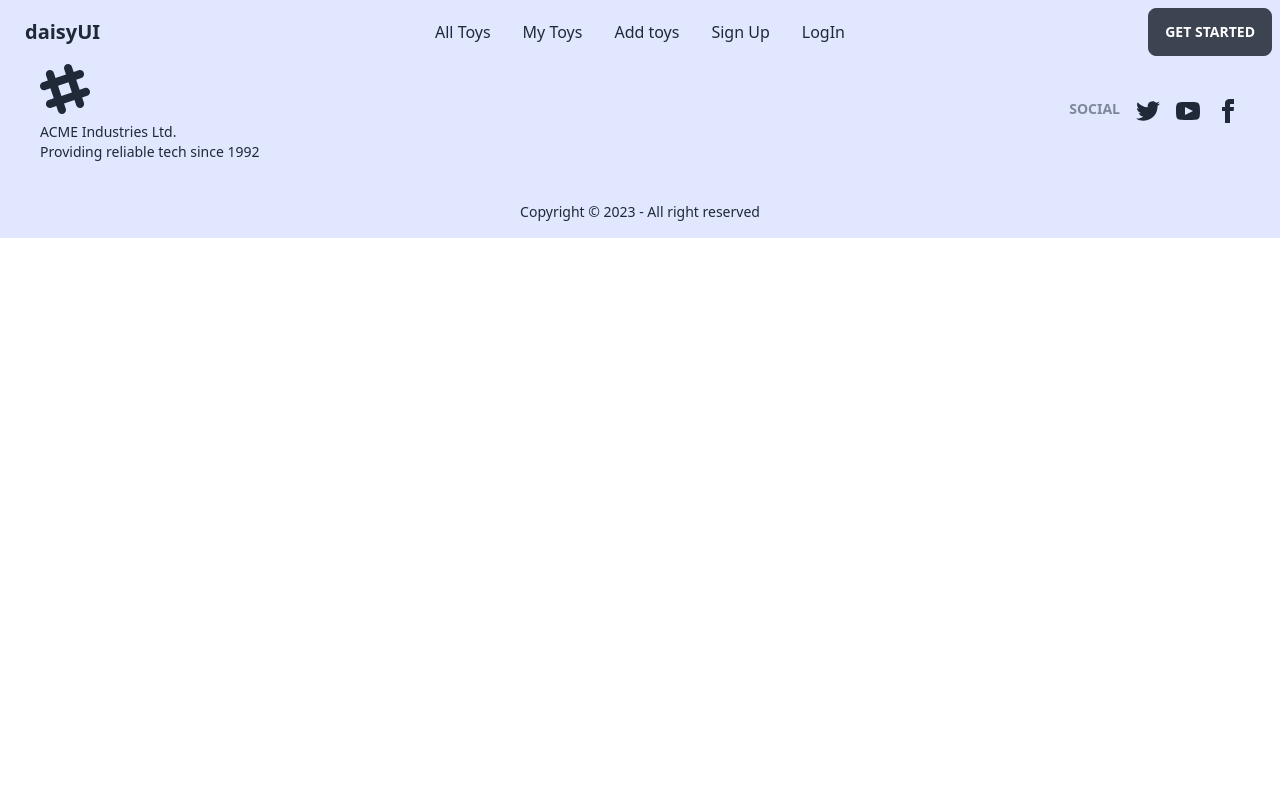
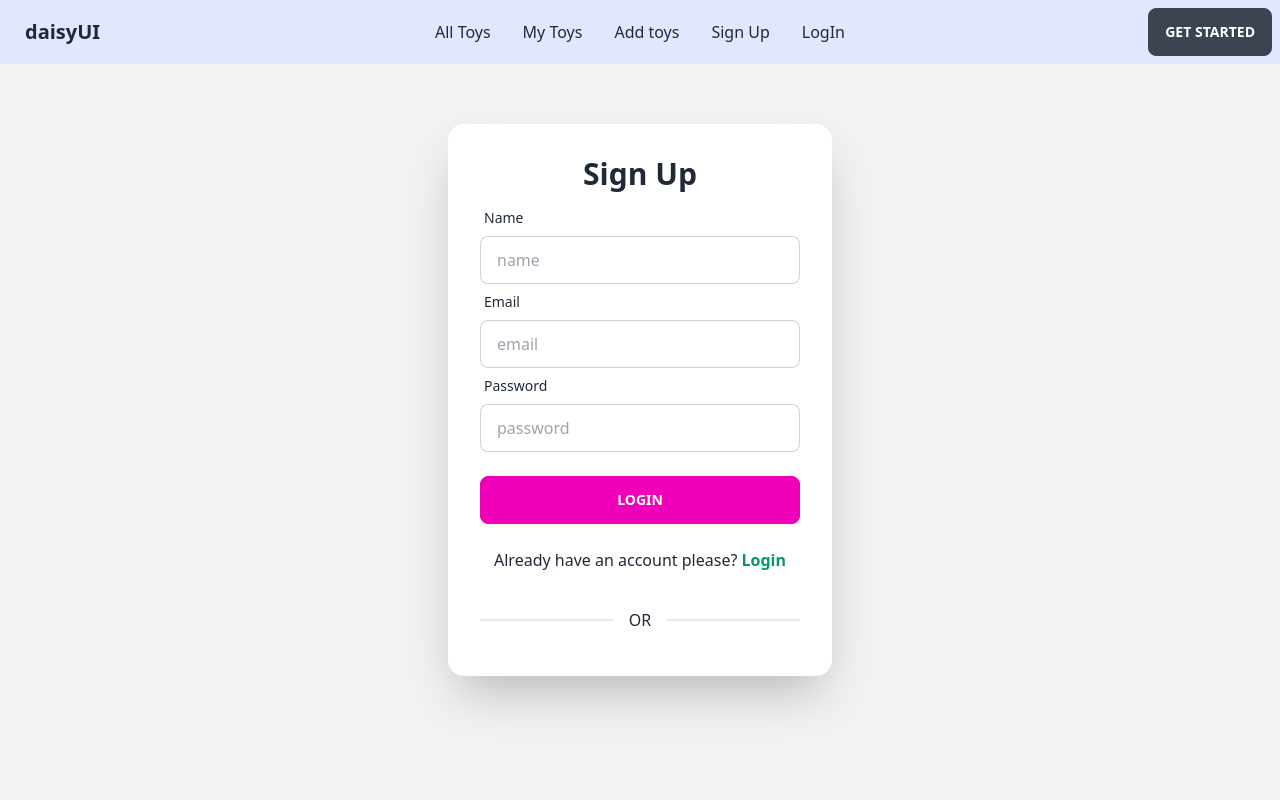
Before and after one commit to Iqubal905/toys-marketplace-client, a React (Vite) app: page /signup in a window 1280 px wide. Shown: the top 800 px of the page. Built offline with nearby package versions, Linux system fonts and the light colour scheme.

Commit message:
signin-login psge add

```diff
--- a/src/pages/Login/Login.jsx
+++ b/src/pages/Login/Login.jsx
@@ -1,10 +1,50 @@
 import React from 'react';
+import { Link } from 'react-router-dom';
 
 const Login = () => {
+
+
+
+    const handleLogin = (event)=>{
+        event.preventDefault()
+        const form = event.target
+        const email = form.email.value
+        const password = form.password.value
+        console.log(email, password);
+    }
+
+
+
     return (
-        <div>
-            <h2>login</h2>
+        <div className="hero min-h-screen bg-base-200">
+
+            <div className="card flex-shrink-0 w-full max-w-sm shadow-2xl bg-base-100">
+                <div className="card-body">
+                    <h1 className="text-3xl text-center font-bold">Login</h1>
+                <form onSubmit={handleLogin}>
+                        <div className="form-control">
+                            <label className="label">
+                                <span className="label-text">Email</span>
+                            </label>
+                            <input type="text" name='email' placeholder="email" className="input input-bordered" />
+                        </div>
+                        <div className="form-control">
+                            <label className="label">
+                                <span className="label-text">Password</span>
+                            </label>
+                            <input type="text" name='password' placeholder="password" className="input input-bordered" />
+
+                        </div>
+                        <div className="form-control mt-6">
+                            <input className="btn btn-secondary" type="submit" value="Login" />
+                        </div>
+                    </form>
+                    <p className='my-4 text-center'>If you are not register please <Link className=' text-emerald-600 font-bold link link-hover' to="/signup">Sign Up</Link> </p>
+
+                </div>
+            </div>
         </div>
+
     );
 };
 
--- a/src/pages/SignUp/SignUp.jsx
+++ b/src/pages/SignUp/SignUp.jsx
@@ -1,9 +1,56 @@
 import React from 'react';
+import { Link } from 'react-router-dom';
 
 const SignUp = () => {
+
+
+    const handleSignup = (event)=>{
+        event.preventDefault()
+        const form = event.target
+        const name = form.name.value
+        const email = form.email.value
+        const password =form.password.value
+
+        console.log(name, email, password);
+    }
+
     return (
         <div>
-            <h2>SignUp</h2>
+           <div className="hero min-h-screen bg-base-200">
+
+      <div className="card flex-shrink-0 w-full max-w-sm shadow-2xl bg-base-100">
+          <div className="card-body">
+              <h1 className="text-3xl text-center font-bold">Sign Up</h1>
+          <form onSubmit={handleSignup}>
+                  <div className="form-control">
+                      <label className="label">
+                          <span className="label-text">Name</span>
+                      </label>
+                      <input type="text" name='name' placeholder="name" className="input input-bordered" />
+                  </div>
+                  <div className="form-control">
+                      <label className="label">
+                          <span className="label-text">Email</span>
+                      </label>
+                      <input type="text" name='email' placeholder="email" className="input input-bordered" />
+                  </div>
+                  <div className="form-control">
+                      <label className="label">
+                          <span className="label-text">Password</span>
+                      </label>
+                      <input type="text" name='password' placeholder="password" className="input input-bordered" />
+
+                  </div>
+                  <div className="form-control mt-6">
+                      <input className="btn btn-secondary" type="submit" value="Login" />
+                  </div>
+              </form>
+              <p className='my-4 text-center'> Already have an account please? <Link className=' text-emerald-600 font-bold link link-hover' to="/login">Login</Link> </p>
+              <div className="divider">OR</div>
+          </div>
+      </div>
+  </div>
+
         </div>
     );
 };
```
